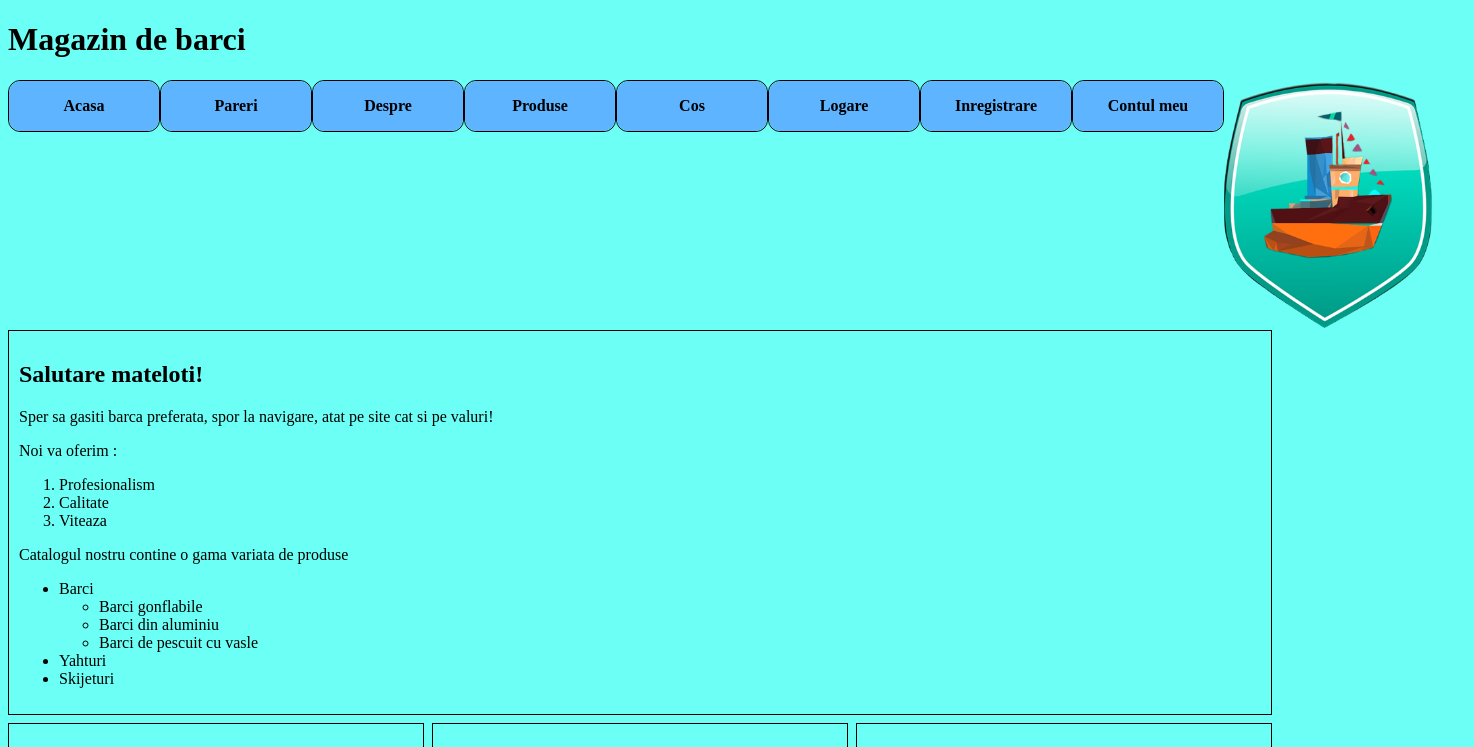
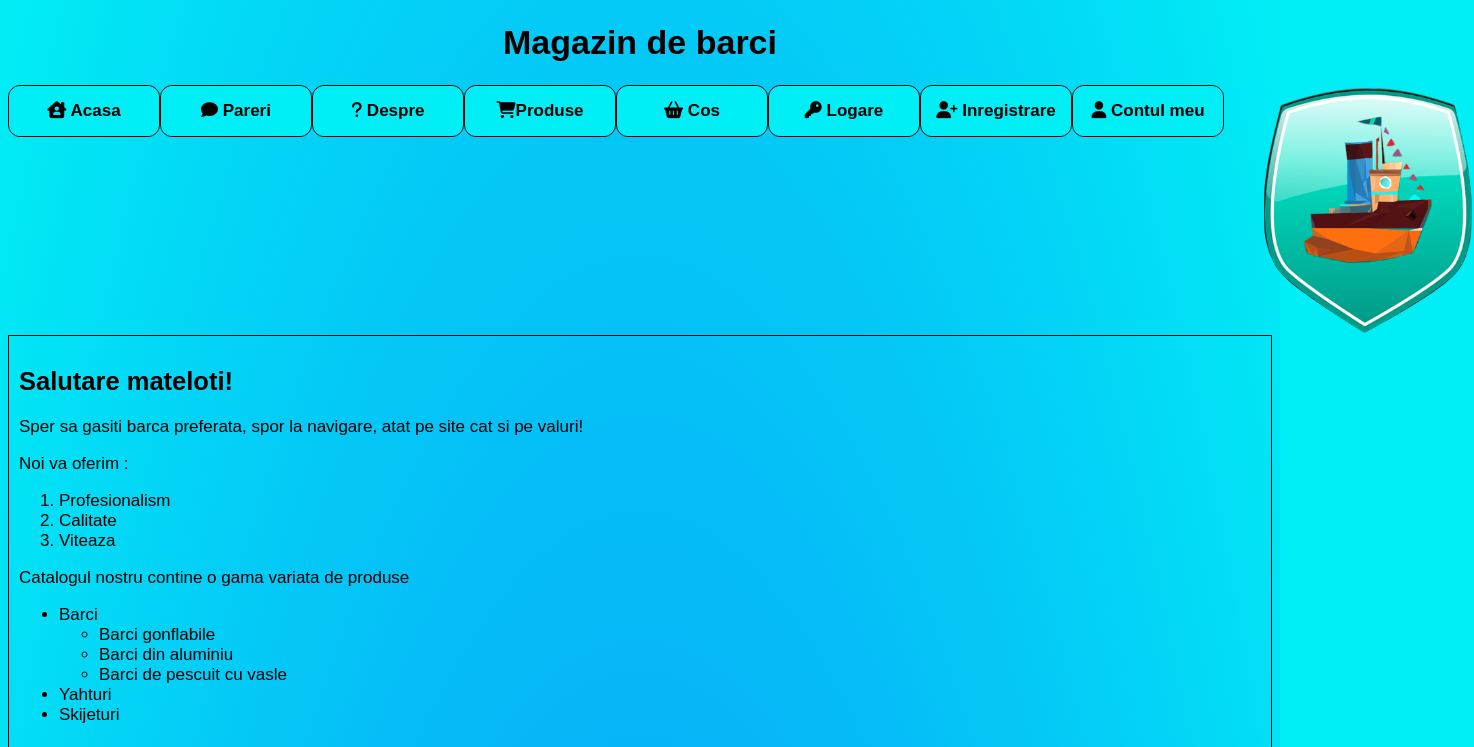
Before and after one commit to cata1212112/cata1212112.github.io, a plain HTML site: page index.html in a window 1280 px wide. Shown: the top 747 px of the page, 1474 px wide, since content can reach past the window. Drawn offline with Linux system fonts and the light colour scheme; a web font is replaced by a local one.

Commit message:
Add files via upload

```diff
--- a/index.html
+++ b/index.html
@@ -2,6 +2,8 @@
 
 <html lang="ro">
 <head>
+    <script src="https://kit.fontawesome.com/ef6f0677c1.js" crossorigin="anonymous"></script>
+    <link rel="stylesheet" href="style_sass.css">
     <link rel="stylesheet" href="style.css">
 
     <title> BarcaOnline </title>
@@ -28,26 +30,30 @@
 
     <div class="top">
     <nav>
-        <ul class="meniu">
+        <ul class="meniu_principal">
             <li>
-                <a href="index.html"> Acasa </a>
+                <a href="index.html" class="first">  <i class="fa-solid fa-house-chimney-user"></i> Acasa </a>
                 <ul class="submeniu">
-                    <li> <a href="#prezentare"> Welcome </a> </li>
-                    <li> <a href="#orar"> Orar </a> </li>
-                    <li> <a href="#contact">Contact</a></li>
+                    <li> <a href="#prezentare" class="second"> Welcome </a> </li>
+                    <li> <a href="#orar" class="second"> Orar </a> </li>
+                    <li> <a href="#contact" class="second">Contact</a></li>
                 </ul>
             </li>
-            <li> <a href="#pareri"> Pareri</a> </li>
-            <li> <a href="despre.html"> Despre</a> </li>
-            <li> <a href="produse.html"> Produse</a> </li>
-            <li> <a href="cos.html"> Cos</a> </li>
-            <li> <a href="logare.html"> Logare</a> </li>
-            <li> <a href="inregistrare.html"> Inregistrare</a> </li>
-            <li> <a href="cont.html"> Contul meu</a> </li>
+            <li> <a href="#pareri" class="first"><i class="fa-solid fa-comment"></i> Pareri</a> </li>
+            <li> <a href="despre.html" class="first"> <i class="fa-solid fa-question"></i> Despre</a> </li>
+            <li> <a href="produse.html" class="first"> <i class="fa-solid fa-cart-shopping"></i>Produse</a> </li>
+            <li> <a href="cos.html" class="first"><i class="fa-solid fa-basket-shopping"></i> Cos</a> </li>
+            <li> <a href="logare.html" class="first"> <i class="fa-solid fa-key"></i> Logare</a> </li>
+            <li> <a href="inregistrare.html" class="first"><i class="fa-solid fa-user-plus"></i> Inregistrare</a> </li>
+            <li> <a href="cont.html" class="first"> <i class="fa-solid fa-user"></i> Contul meu</a> </li>
         </ul>
     </nav>
+    <nav>
+        <ul class="meniu_secundar">
 
-    <img src="./resurse/imagini/emblema/emblema.jpg" alt="emblema" class="emblema">
+        </ul>
+    </nav>
+    <img src="./resurse/imagini/emblema/emblema.jpg" alt="emblema" id="emblema">
     </div>
 
 </header>
--- a/style.css
+++ b/style.css
@@ -1,64 +1,37 @@
+@import url('https://fonts.googleapis.com/css2?family=Monda&display=swap');
+
 html {
-    --culoare-unu:#5EB4FF;
-    --culoare-doi:#56CBE8;
-    --culoare-principala:#6CFFF5;
-    --culoare-patru:#56E8B5;
-    --culoare-cinci:#5EFF99;
+    --culoare-unu:#0D75FA;
+    --culoare-doi:#0B9FDE;
+    --culoare-principala:#00EEF5;
+    --culoare-patru:#0BDEAA;
+    --culoare-cinci:#0DFA7C;
+
     --inaltime-buton:50px;
+
+    font-family: 'Monda', sans-serif;
+    font-size: 17px;
+}
+
+header h1 {
+    text-align: center;
 }
 
 body {
+    background-image: radial-gradient(#0D75FA, #00EEF5);
+    background-repeat: no-repeat;
+    background-size: cover;
     background-color: var(--culoare-principala);
+}
+
+#emblema {
+    display: block;
+    margin-left: auto;
+    margin-right: auto;
 }
 
 .top {
     display: flex;
-}
-
-ul.meniu {
-    display: flex;
-    padding: 0;
-    margin: 0;
-    padding-inline-start: 0;
-    z-index: 10;
-    position: relative;
-}
-
-ul.meniu li {
-    width: 150px;
-    border: 1px solid black;
-    list-style-type: none;
-    padding: 0;
-    margin: 0;
-    height: var(--inaltime-buton);
-    border-radius: 12px;
-}
-
-ul.meniu li a {
-    border-radius: 12px;
-    display: block;
-    width: 100%;
-    height: 100%;
-    margin: 0;
-    background-color: var(--culoare-unu);
-    text-decoration: none;
-    text-align: center;
-    line-height: var(--inaltime-buton);
-    color: black;
-    font-weight: bold;
-}
-
-ul.meniu>li:hover>ul.submeniu {
-    display: block;
-}
-
-ul.submeniu {
-    display: none;
-    padding: 0;
-    margin: 0;
-    z-index: 10;
-    height: var(--inaltime-buton);
-    list-style-type: none;
 }
 
 #container {
@@ -69,9 +42,42 @@ ul.submeniu {
                          "p5 p6 p7"
                          "p8 p8 p8";
 
-    grid-template-columns: 1fr 1fr 1fr;
-    grid-template-rows:repeat(5, 1fr);
-    grid-gap:0.5em;
+    grid-template-columns: 1fr 2fr 1fr;
+    grid-gap: 1em;
+}
+
+@media (max-width: 1000px) {
+    html  {
+        font-size: 0.9em;
+    }
+    #container {
+        grid-template-columns: 1fr 1fr;
+        grid-template-areas: "p1 p1"
+                             "p3 p2"
+                             "p4 p2"
+                             "p4 p5"
+                             "p6 p5"
+                             "p7 p8";
+        grid-gap: 1em;
+    }
+}
+
+@media (max-width: 550px) {
+    html  {
+        font-size: 0.8em;
+    }
+    #container {
+        grid-template-areas: "p1"
+                             "p2"
+                             "p3"
+                             "p4"
+                             "p5"
+                             "p6"
+                             "p7"
+                             "p8";
+        grid-gap: 1em;
+        grid-template-columns: 1fr;
+    }
 }
 
 #prezentare {
@@ -107,6 +113,6 @@ ul.submeniu {
 }
 
 #container section{
-    border:1px solid #030303;
+    border:1px solid black;
     padding: 10px;
 }
--- /dev/null
+++ b/style_sass.scss
@@ -0,0 +1,84 @@
+.meniu_principal {
+    display: flex;
+    padding: 0;
+    margin: 0;
+    padding-inline-start: 0;
+    z-index: 10;
+    position: relative;
+}
+
+.meniu_principal {
+  li {
+    width: 150px;
+    border: 1px solid black;
+    list-style-type: none;
+    padding: 0;
+    margin: 0;
+    height: var(--inaltime-buton);
+    border-radius: 12px;
+  }
+}
+
+.meniu_principal {
+  li {
+    a{
+      border-radius: 12px;
+      display: block;
+      width: 100%;
+      height: 100%;
+      margin: 0;
+      background-color: var(--culoare-principala);
+      text-decoration: none;
+      text-align: center;
+      line-height: var(--inaltime-buton);
+      color: black;
+      font-weight: bold;
+    }
+  }
+}
+
+.meniu_principal {
+    .first:hover{
+      box-shadow: inset 0 0 11px 11px var(--culoare-doi);
+      transition: box-shadow 0.2s linear;
+  }
+}
+
+.meniu_principal {
+  .second:hover{
+    box-shadow: inset 0 0 11px 11px var(--culoare-doi);
+    transition: box-shadow 0.2s ease-in-out;
+  }
+}
+
+.meniu_principal> {
+  li:hover> {
+    .submeniu {
+      display: block;
+    }
+  }
+}
+
+.submeniu {
+  display: none;
+  padding: 0;
+  margin: 0;
+  z-index: 10;
+  height: var(--inaltime-buton);
+  list-style-type: none;
+}
+
+
+@keyframes animatie_buton_second {
+  0% {
+    background: black;
+  }
+
+  50% {
+    background: green;
+  }
+
+  100% {
+    background: white;
+  }
+}
```
Also changed, not shown: style_sass.css (added), 1 other file.
